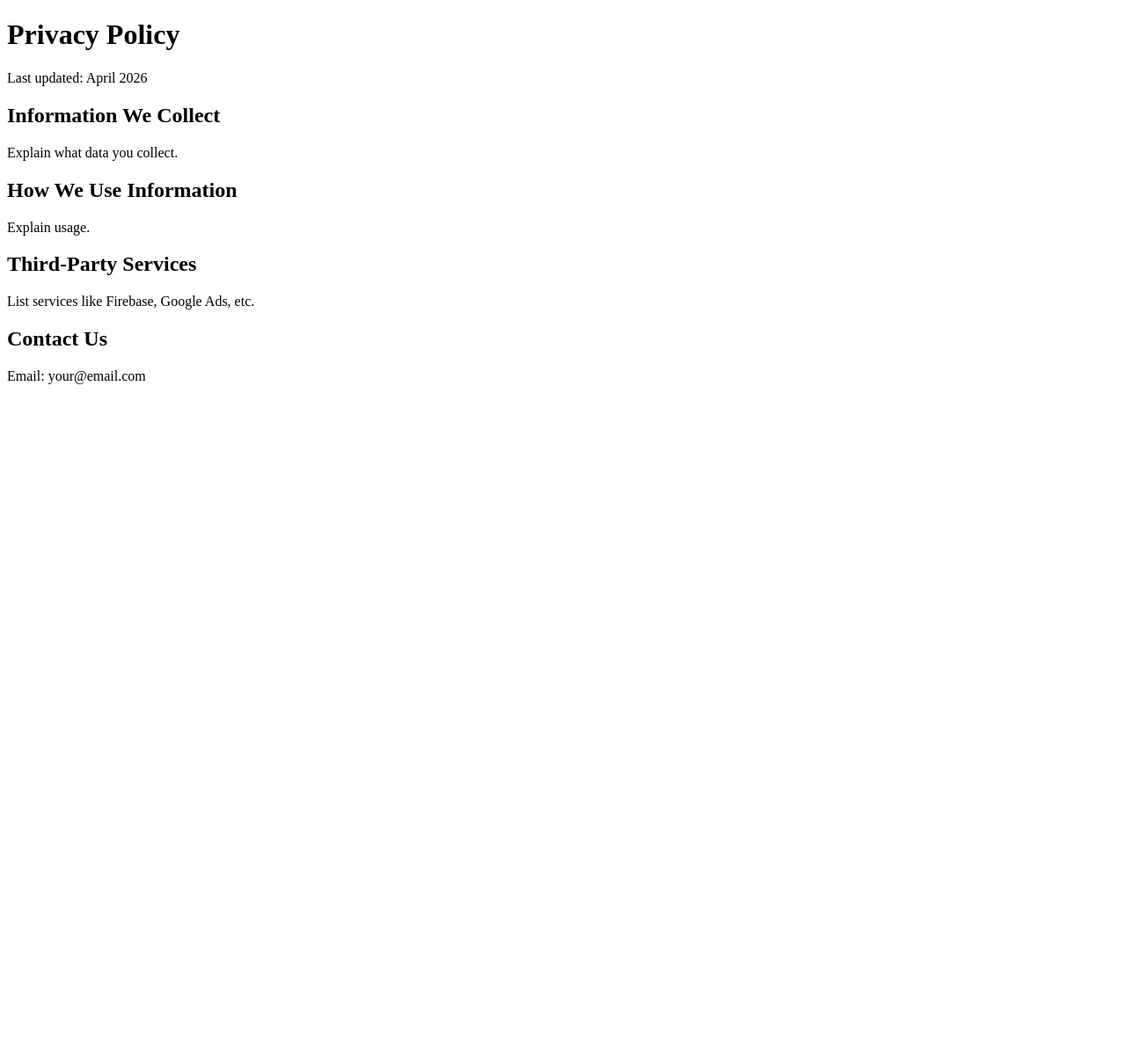
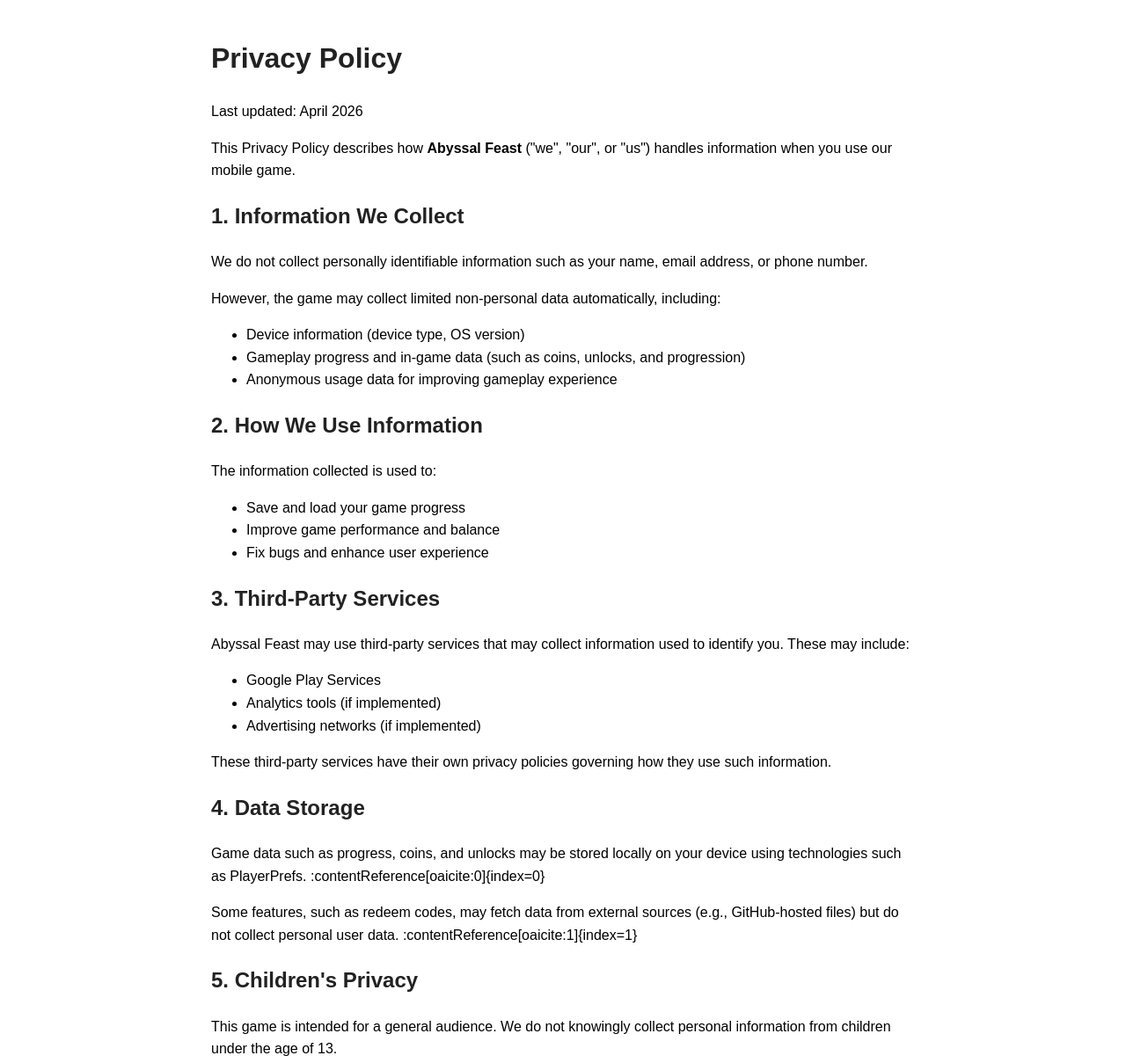
Before and after one commit to nazeeh-pullat/Abyssal-Feast, a plain HTML site: page index.html in a window 1280 px wide. Shown: the top 1209 px of the page at 88% size. Before the commit the page ends 800 px from the top, so only its background shows below. Drawn offline with Linux system fonts and the light colour scheme.

Commit message:
Update index.html

```diff
--- a/index.html
+++ b/index.html
@@ -1,22 +1,76 @@
 <!DOCTYPE html>
 <html>
 <head>
-  <title>Privacy Policy</title>
+  <meta charset="UTF-8">
+  <title>Abyssal Feast - Privacy Policy</title>
+  <style>
+    body {
+      font-family: Arial, sans-serif;
+      max-width: 800px;
+      margin: auto;
+      padding: 20px;
+      line-height: 1.6;
+    }
+    h1, h2 {
+      color: #222;
+    }
+  </style>
 </head>
 <body>
-  <h1>Privacy Policy</h1>
-  <p>Last updated: April 2026</p>
 
-  <h2>Information We Collect</h2>
-  <p>Explain what data you collect.</p>
+<h1>Privacy Policy</h1>
+<p>Last updated: April 2026</p>
 
-  <h2>How We Use Information</h2>
-  <p>Explain usage.</p>
+<p>This Privacy Policy describes how <strong>Abyssal Feast</strong> ("we", "our", or "us") handles information when you use our mobile game.</p>
 
-  <h2>Third-Party Services</h2>
-  <p>List services like Firebase, Google Ads, etc.</p>
+<h2>1. Information We Collect</h2>
+<p>We do not collect personally identifiable information such as your name, email address, or phone number.</p>
 
-  <h2>Contact Us</h2>
-  <p>Email: your@email.com</p>
+<p>However, the game may collect limited non-personal data automatically, including:</p>
+<ul>
+  <li>Device information (device type, OS version)</li>
+  <li>Gameplay progress and in-game data (such as coins, unlocks, and progression)</li>
+  <li>Anonymous usage data for improving gameplay experience</li>
+</ul>
+
+<h2>2. How We Use Information</h2>
+<p>The information collected is used to:</p>
+<ul>
+  <li>Save and load your game progress</li>
+  <li>Improve game performance and balance</li>
+  <li>Fix bugs and enhance user experience</li>
+</ul>
+
+<h2>3. Third-Party Services</h2>
+<p>Abyssal Feast may use third-party services that may collect information used to identify you. These may include:</p>
+<ul>
+  <li>Google Play Services</li>
+  <li>Analytics tools (if implemented)</li>
+  <li>Advertising networks (if implemented)</li>
+</ul>
+
+<p>These third-party services have their own privacy policies governing how they use such information.</p>
+
+<h2>4. Data Storage</h2>
+<p>Game data such as progress, coins, and unlocks may be stored locally on your device using technologies such as PlayerPrefs. :contentReference[oaicite:0]{index=0}</p>
+
+<p>Some features, such as redeem codes, may fetch data from external sources (e.g., GitHub-hosted files) but do not collect personal user data. :contentReference[oaicite:1]{index=1}</p>
+
+<h2>5. Children's Privacy</h2>
+<p>This game is intended for a general audience. We do not knowingly collect personal information from children under the age of 13.</p>
+
+<h2>6. Security</h2>
+<p>We take reasonable steps to protect your data. However, no method of transmission over the internet or electronic storage is 100% secure.</p>
+
+<h2>7. Your Rights</h2>
+<p>Since we do not collect personal data, there is no personal information to access, update, or delete. If you wish to reset your data, you can clear the app data through your device settings.</p>
+
+<h2>8. Changes to This Policy</h2>
+<p>We may update this Privacy Policy from time to time. Changes will be posted on this page.</p>
+
+<h2>9. Contact Us</h2>
+<p>If you have any questions or concerns about this Privacy Policy, you can contact us at:</p>
+<p><strong>Email:</strong> nazeehfazal12@gmail.com</p>
+
 </body>
 </html>
```
